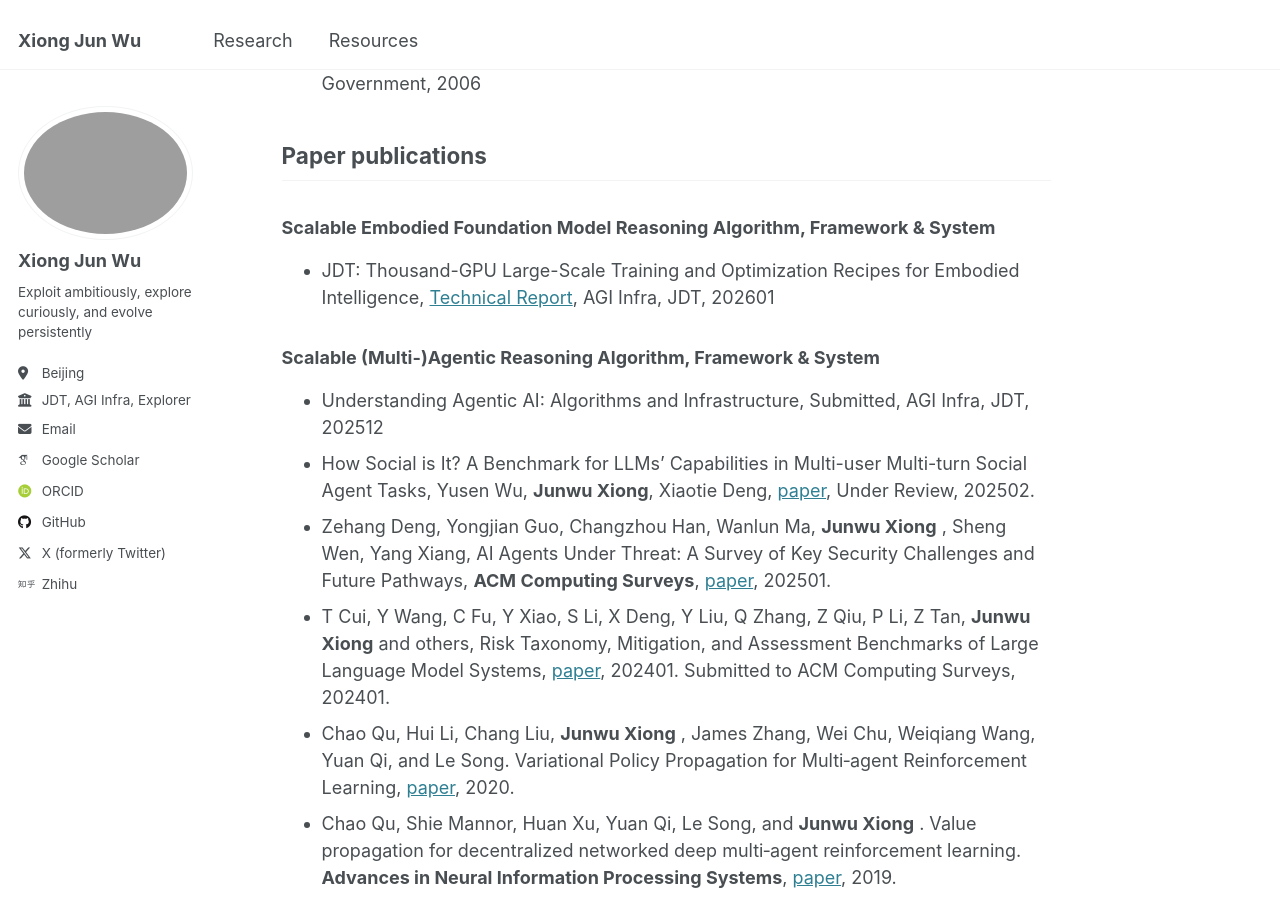
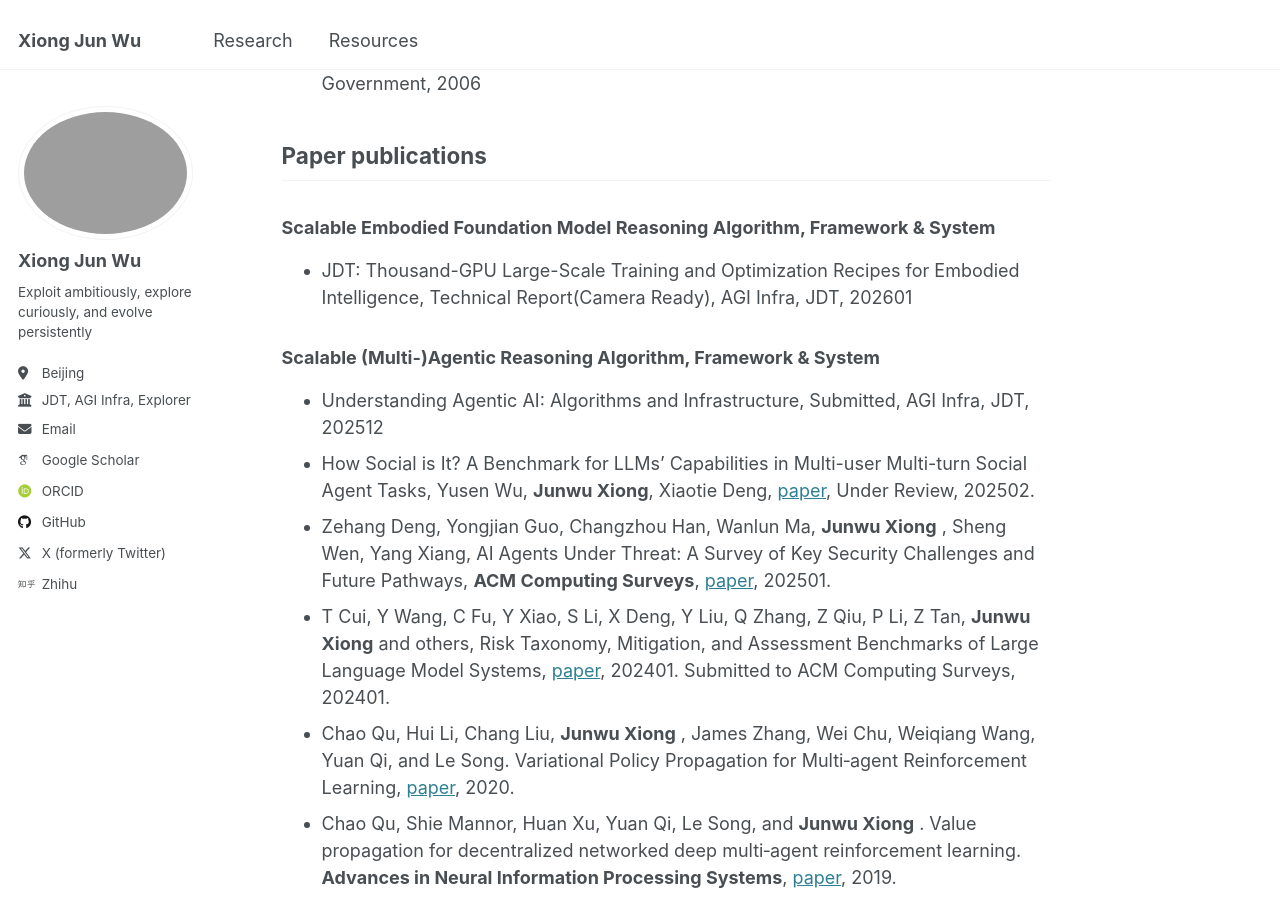
Before and after one commit to junwuxgi/junwuxgi.github.io, a Jekyll site: the page built from _pages/about.md, in a window 1280 px wide and 900 px high, scrolled down 2103 px. Built offline with Jekyll 4.4.1, drawn with Linux system fonts in a browser that asks for light colours; some web fonts are replaced.

Commit message:
update config

```diff
--- a/_pages/about.md
+++ b/_pages/about.md
@@ -49,7 +49,7 @@ redirect_from:
 
 ## Paper publications
 ### **Scalable Embodied Foundation Model Reasoning Algorithm, Framework & System**
-* JDT: Thousand-GPU Large-Scale Training and Optimization Recipes for Embodied Intelligence, [Technical Report](Camera Ready), AGI Infra, JDT, 202601
+* JDT: Thousand-GPU Large-Scale Training and Optimization Recipes for Embodied Intelligence, Technical Report(Camera Ready), AGI Infra, JDT, 202601
 
 ### **Scalable (Multi-)Agentic Reasoning Algorithm, Framework & System**
 * Understanding Agentic AI: Algorithms and Infrastructure, Submitted, AGI Infra, JDT, 202512
```
